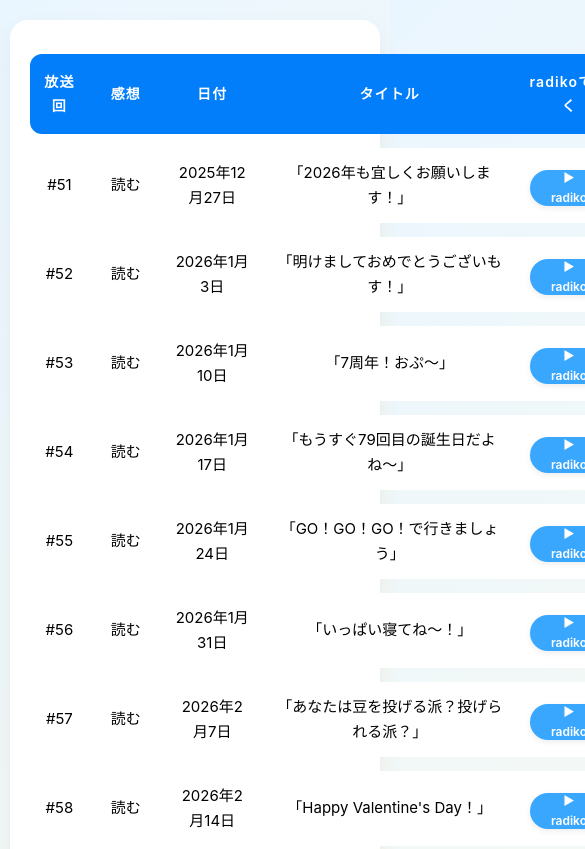
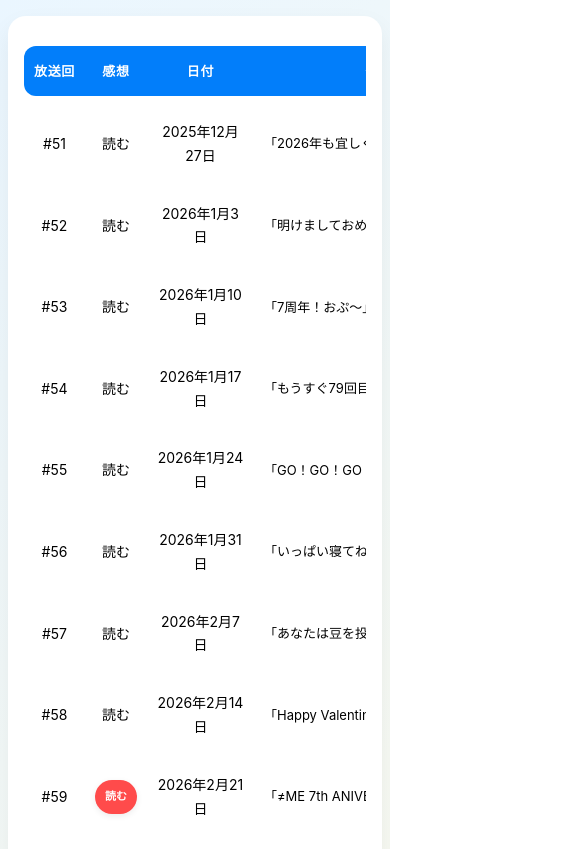
Before and after one commit to kokeke-blog/kokeke-blog, a plain HTML site: page 51-75.html in a window 390 px wide. Shown: the top 849 px of the page, 585 px wide, since content can reach past the window. Drawn offline with Linux system fonts and the light colour scheme.

Commit message:
Add files via upload

```diff
--- a/51-75.html
+++ b/51-75.html
@@ -12,6 +12,7 @@
 <body>
 
   <div class="container">
+    <div class="table-wrapper">
     <table>
       <tr>
         <th>放送回</th>
@@ -451,5 +452,6 @@
     <br>
     <br>
     <a href="index.html">トップに戻る</a>
+    </div>
   </div>
 </body>
--- a/style_list.css
+++ b/style_list.css
@@ -1,162 +1,3 @@
-body {
-    font-family: -apple-system, BlinkMacSystemFont, "Segoe UI", Roboto, sans-serif;
-    background: linear-gradient(135deg, #eaf6ff, #fffbea);
-    margin: 0;
-}
-
-/* コンテナ */
-.container {
-    max-width: 1000px;
-    margin: 40px auto;
-    background: white;
-    padding: 32px;
-    border-radius: 18px;
-    box-shadow: 0 10px 25px rgba(0,0,0,0.06);
-}
-
-/* =====================
-   テーブル
-===================== */
-table {
-    width: 100%;
-    border-collapse: separate;
-    border-spacing: 0 14px;
-}
-
-/* ヘッダー */
-/* =====================
-   ヘッダー（完全に一体化）
-===================== */
-thead tr {
-    background: linear-gradient(135deg, #5ec8f8, #ffe066);
-    border-radius: 12px;
-}
-
-th {
-    background: #027efa;
-    padding: 16px 10px;
-    font-size: 14px;
-    font-weight: 600;
-    letter-spacing: 0.08em;
-    height: 40px;
-    color: white;
-}
-
-/* 左右だけ丸める */
-th:first-child {
-    border-radius: 12px 0 0 12px;
-}
-
-th:last-child {
-    border-radius: 0 12px 12px 0;
-}
-/* 🔥行ホバー（tdに適用） */
-tr:hover th {
-    transform: translateY(-6px);
-    box-shadow: 0 12px 24px rgba(0,0,0,0.08);
-}
-
-/* =====================
-   セル
-===================== */
-td {
-    background: #ffffff;
-    padding: 16px;
-    text-align: center;
-    vertical-align: middle;
-}
-
-/* 🔥中央揃え用 */
-.cell-center {
-    display: flex;
-    align-items: center;
-    justify-content: center;
-    height: 100%;
-}
-
-/* =====================
-   ボタン共通
-===================== */
-td a,
-.listen-btn {
-    display: inline-flex;
-    align-items: center;
-    justify-content: center;
-
-    height: 40px;
-    padding: 0 16px;
-
-    border-radius: 20px;
-    font-size: 13px;
-    font-weight: 600;
-    text-decoration: none;
-
-    transition: all 0.25s ease;
-    box-shadow: 0 2px 6px rgba(0,0,0,0.08);
-}
-
-/* 読む */
-td a {
-    background: #ff4b4b;
-    color: white;
-}
-
-
-/* radiko */
-.listen-btn.radiko {
-    background: #3aa7ff;
-    color: white;
-}
-
-/* Spotify */
-.listen-btn.spotify {
-    background: #1db954;
-    color: white;
-}
-
-/* 🔥ボタンホバー（全共通） */
-td a:hover,
-.listen-btn:hover {
-    transform: translateY(-4px) scale(1.08);
-    box-shadow: 0 10px 22px rgba(0,0,0,0.18);
-
-    color: #ffcc00; /* ←これ追加 */
-}
-
-/* =====================
-   行（カード風）
-===================== */
-tr {
-    transition: all 0.25s ease;
-}
-
-/* 🔥行ホバー（tdに適用） */
-tr:hover td {
-    transform: translateY(-6px);
-    box-shadow: 0 12px 24px rgba(0,0,0,0.08);
-}
-
-/* 角丸 */
-tr td:first-child {
-    border-radius: 12px 0 0 12px;
-}
-
-tr td:last-child {
-    border-radius: 0 12px 12px 0;
-}
-
-/* =====================
-   iframe
-===================== */
-td iframe {
-    width: 100%;
-    max-width: 320px;
-    height: 180px;
-    border-radius: 12px;
-    display: block;
-    margin: 0 auto;
-}
-
 /* =========================
    ベース
 ========================= */
@@ -181,10 +22,11 @@ body {
 }
 
 /* =========================
-   テーブルラッパー（スマホ対策）
+   🔥 テーブルラッパー（最重要）
 ========================= */
 .table-wrapper {
     overflow-x: auto;
+    -webkit-overflow-scrolling: touch;
 }
 
 /* =========================
@@ -192,7 +34,7 @@ body {
 ========================= */
 table {
     width: 100%;
-    min-width: 700px; /* ←これ重要（崩れ防止） */
+    min-width: 720px; /* ←これが崩れ防止の核 */
     border-collapse: separate;
     border-spacing: 0 14px;
 }
@@ -206,14 +48,15 @@ thead tr {
 
 th {
     background: #027efa;
-    padding: 16px 10px;
-    font-size: 14px;
+    padding: 14px 10px;
+    font-size: 13px;
     font-weight: 600;
-    letter-spacing: 0.08em;
+    letter-spacing: 0.05em;
     color: white;
+    white-space: nowrap; /* ←折り返し防止 */
 }
 
-/* 丸角 */
+/* 角丸 */
 th:first-child {
     border-radius: 12px 0 0 12px;
 }
@@ -226,18 +69,16 @@ th:last-child {
 ========================= */
 td {
     background: #ffffff;
-    padding: 16px;
+    padding: 14px;
     text-align: center;
     vertical-align: middle;
-    font-size: 15px;
+    font-size: 14px;
 }
 
-/* 中央揃え */
-.cell-center {
-    display: flex;
-    align-items: center;
-    justify-content: center;
-    height: 100%;
+/* 長文タイトル対策 */
+td:nth-child(4) {
+    text-align: left;
+    line-height: 1.6;
 }
 
 /* =========================
@@ -249,16 +90,17 @@ td a,
     align-items: center;
     justify-content: center;
 
-    height: 40px;
-    padding: 0 16px;
+    height: 38px;
+    padding: 0 14px;
 
     border-radius: 20px;
-    font-size: 13px;
+    font-size: 12px;
     font-weight: 600;
     text-decoration: none;
 
     transition: all 0.25s ease;
     box-shadow: 0 2px 6px rgba(0,0,0,0.08);
+    white-space: nowrap;
 }
 
 /* 読む */
@@ -295,8 +137,8 @@ tr {
 }
 
 tr:hover td {
-    transform: translateY(-6px);
-    box-shadow: 0 12px 24px rgba(0,0,0,0.08);
+    transform: translateY(-4px);
+    box-shadow: 0 8px 18px rgba(0,0,0,0.08);
 }
 
 /* 角丸 */
@@ -308,47 +150,41 @@ tr td:last-child {
 }
 
 /* =========================
-   iframe
-========================= */
-td iframe {
-    width: 100%;
-    max-width: 320px;
-    height: 180px;
-    border-radius: 12px;
-    display: block;
-    margin: 0 auto;
-}
-
-/* =========================
    スマホ対応
 ========================= */
 @media (max-width: 600px) {
 
     body {
-        font-size: 17px; /* ←少し大きく */
+        font-size: 16px;
     }
 
     .container {
-        margin: 20px 10px;
-        padding: 20px;
+        margin: 16px 8px;
+        padding: 16px;
+    }
+
+    /* 🔥スクロールしやすくする */
+    .table-wrapper {
+        padding-bottom: 10px;
     }
 
     table {
-        font-size: 14px;
+        font-size: 13px;
     }
 
     td {
-        padding: 12px;
+        padding: 10px;
     }
 
-    td iframe {
-        max-width: 240px;
-        height: 140px;
+    /* タイトル少し詰める */
+    td:nth-child(4) {
+        font-size: 13px;
     }
 
     td a,
     .listen-btn {
-        font-size: 12px;
-        height: 36px;
+        font-size: 11px;
+        height: 34px;
+        padding: 0 10px;
     }
 }
```
